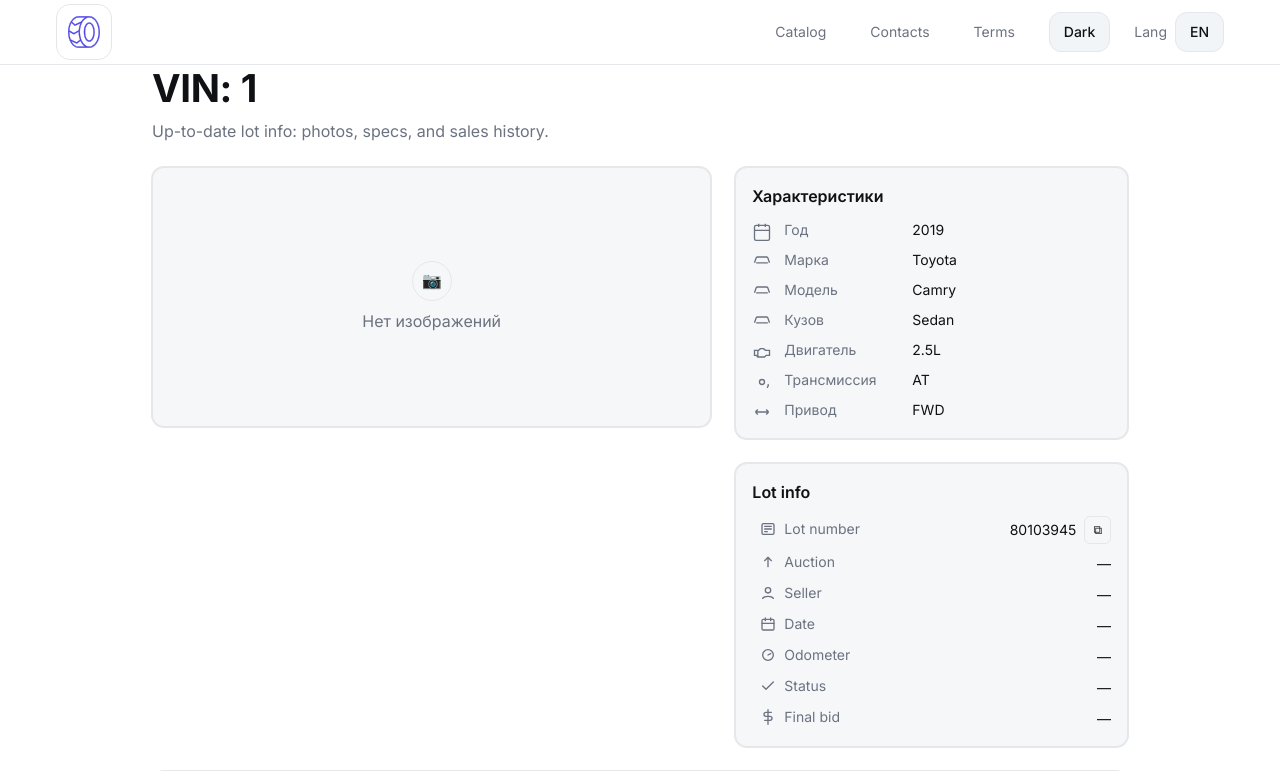
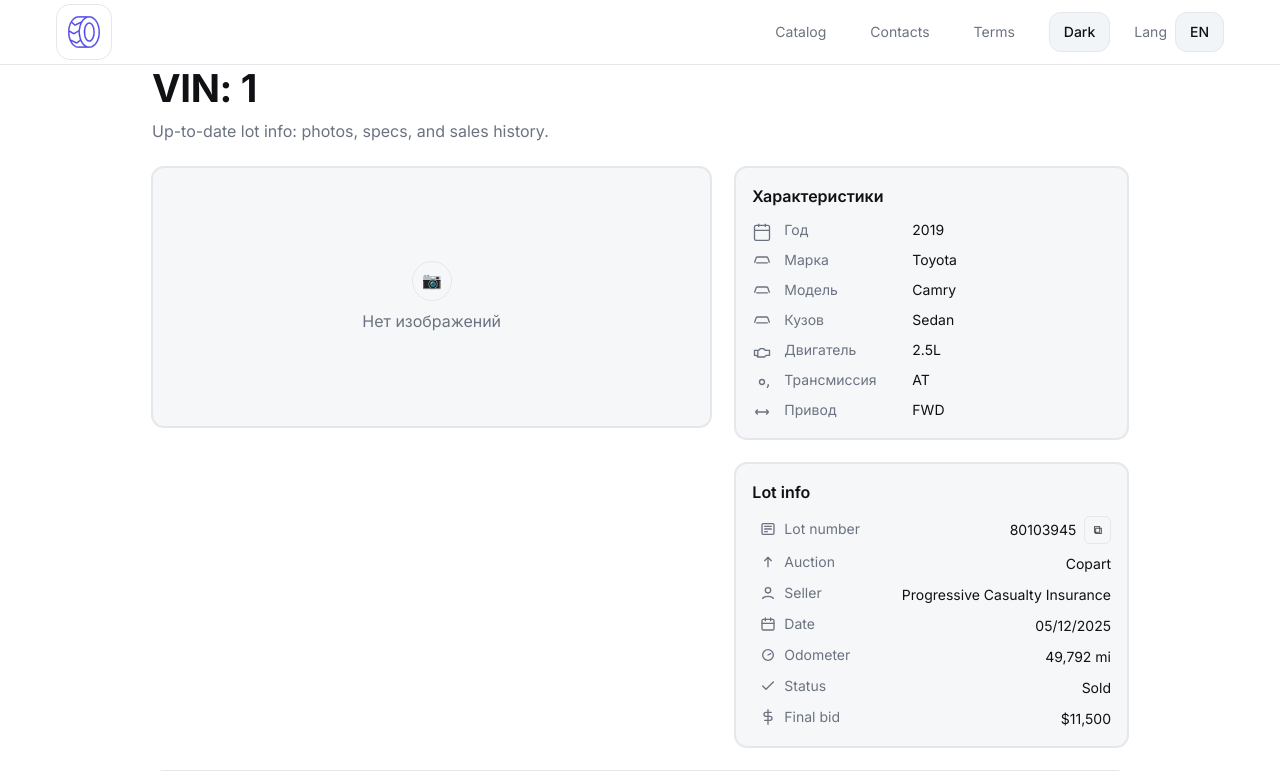
Before and after one commit to KestutisTreciokas/vinops, a Next.js app in the folder frontend/: page /1/vin/1 in a window 1280 px wide. Shown: the top 771 px of the page. Built offline with nearby package versions, Linux system fonts and the light colour scheme.

Commit message:
fix(vin page): LotInfo expects {lot, history, lang}; drop data

```diff
--- a/frontend/src/app/[lang]/vin/[vin]/page.tsx
+++ b/frontend/src/app/[lang]/vin/[vin]/page.tsx
@@ -26,7 +26,7 @@ export default function VinPage({ params }: { params: { lang: 'ru'|'en', vin: st
         {/* Правая колонка: характеристики и инфо по лоту */}
         <div className="lg:col-span-5 space-y-6">
           <Specs specs={data.specs} />
-          <LotInfo history={data.history} lang={lang} data={data} />
+          <LotInfo lot={data.lot} history={data.history} lang={lang} />
         </div>
 
         {/* Ниже — история продаж на всю ширину */}
```
